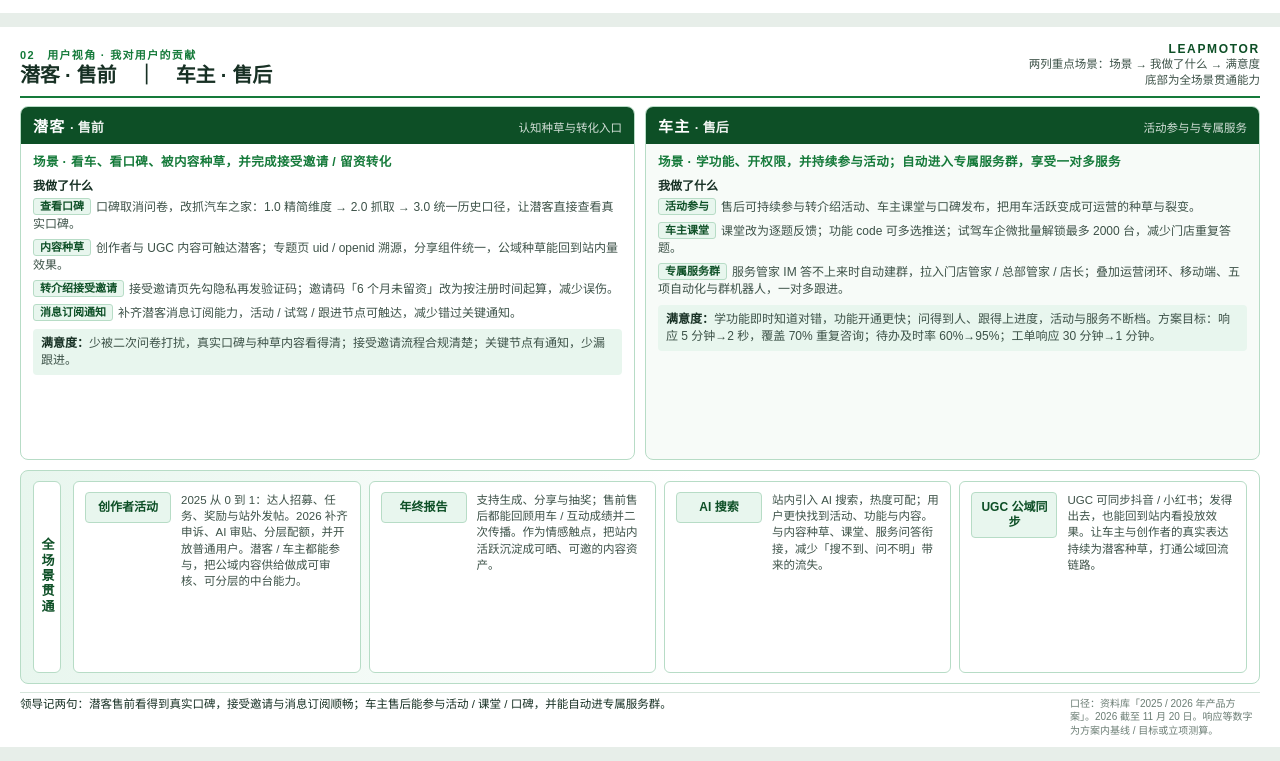
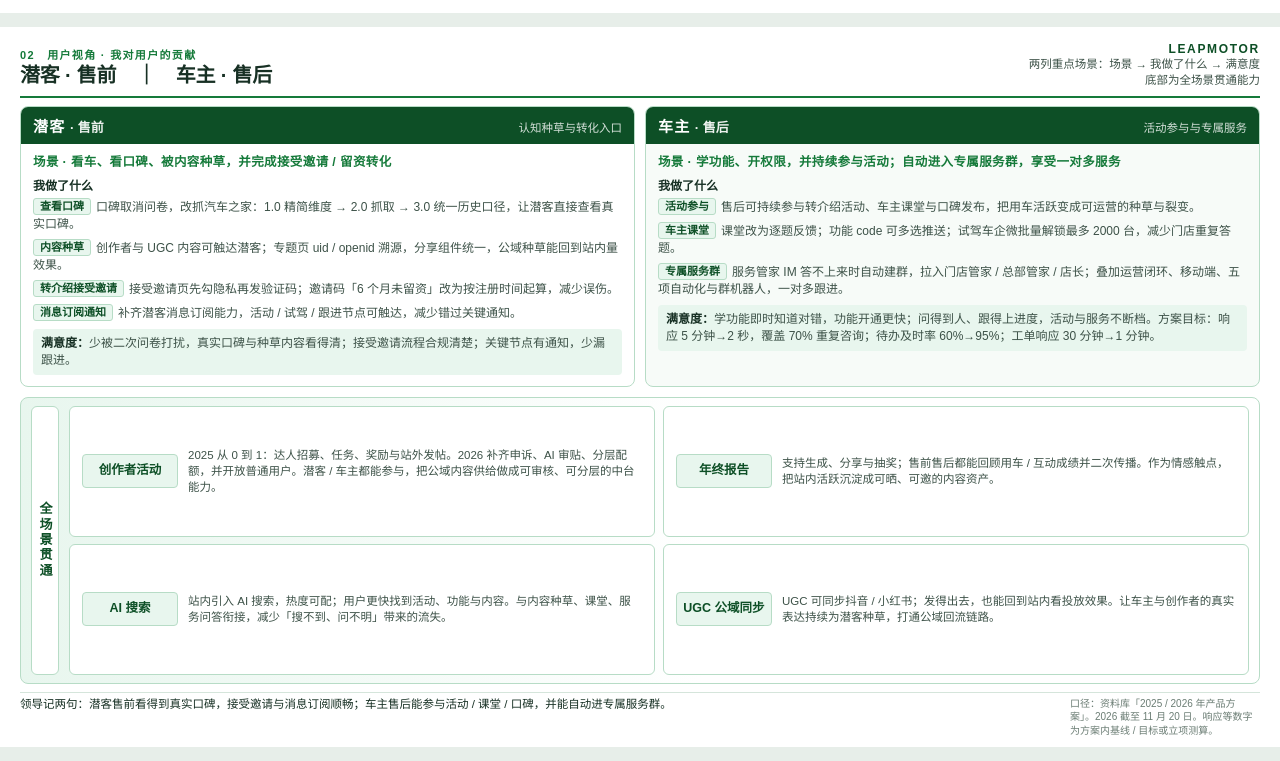
Before and after one commit to xcv-123/ppt-preview, a plain HTML site: page strategy-work-summary.html in a window 1280 px wide. Shown: the part 754-1515 px from the top of the page. Drawn offline with Linux system fonts and the light colour scheme.

Commit message:
Retune the cross-scene block as a content-filling 2x2 left-right grid.
Keep scenario cards content-sized and let the annotated through-line absorb remaining slide height.

Co-authored-by: xcv-123 <xcv-123@users.noreply.github.com>

```diff
--- a/strategy-work-summary.html
+++ b/strategy-work-summary.html
@@ -191,8 +191,7 @@
     display: none;
   }
   .page-user .duo {
-    flex: 1 1 auto;
-    min-height: 0;
+    flex: 0 0 auto;
     display: grid;
     grid-template-columns: 1fr 1fr;
     gap: 10px;
@@ -205,8 +204,6 @@
     display: flex;
     flex-direction: column;
     min-width: 0;
-    min-height: 0;
-    height: 100%;
     overflow: hidden;
   }
   .page-user .duo-card.soft { background: #f7fbf8; }
@@ -236,12 +233,10 @@
     opacity: .82;
   }
   .page-user .duo-bd {
-    padding: 10px 12px 12px;
+    padding: 10px 12px 11px;
     display: flex;
     flex-direction: column;
     gap: 5px;
-    flex: 1 1 auto;
-    min-height: 0;
   }
   .page-user .duo-bd .scene {
     font-size: 12.5px;
@@ -296,9 +291,9 @@
   .page-user .through {
     display: grid;
     grid-template-columns: 28px 1fr;
-    gap: 10px 12px;
+    gap: 8px 10px;
     align-items: stretch;
-    padding: 10px 12px;
+    padding: 8px 10px;
     border-radius: 8px;
     flex: 1 1 auto;
     min-height: 0;
@@ -317,28 +312,28 @@
     background: #fff;
     border: 1px solid var(--gm);
     border-radius: 6px;
-    padding: 8px 0;
+    padding: 6px 0;
   }
   .page-user .through .items {
     display: grid;
-    grid-template-columns: repeat(4, 1fr);
-    gap: 8px;
+    grid-template-columns: 1fr 1fr;
+    grid-template-rows: 1fr 1fr;
+    gap: 7px 8px;
+    height: 100%;
     min-height: 0;
-    height: 100%;
-    align-content: stretch;
   }
   .page-user .through .item {
     display: grid;
-    grid-template-columns: 86px 1fr;
+    grid-template-columns: 96px 1fr;
     gap: 10px;
-    align-items: start;
+    align-items: center;
     min-width: 0;
     min-height: 0;
     height: 100%;
     background: #fff;
     border: 1px solid var(--gm);
     border-radius: 6px;
-    padding: 10px 11px;
+    padding: 10px 12px;
   }
   .page-user .through .item .t {
     display: inline-flex;
@@ -346,19 +341,20 @@
     justify-content: center;
     width: 100%;
     text-align: center;
-    font-size: 12px;
+    font-size: 12.5px;
     font-weight: 750;
     color: var(--gd);
     background: var(--gs);
     border: 1px solid var(--gm);
     border-radius: 4px;
-    padding: 7px 5px;
+    padding: 8px 6px;
     line-height: 1.25;
+    white-space: nowrap;
   }
   .page-user .through .item p {
     margin: 0;
     font-size: 11.5px;
-    line-height: 1.42;
+    line-height: 1.4;
     color: var(--ink2);
   }
 
```
